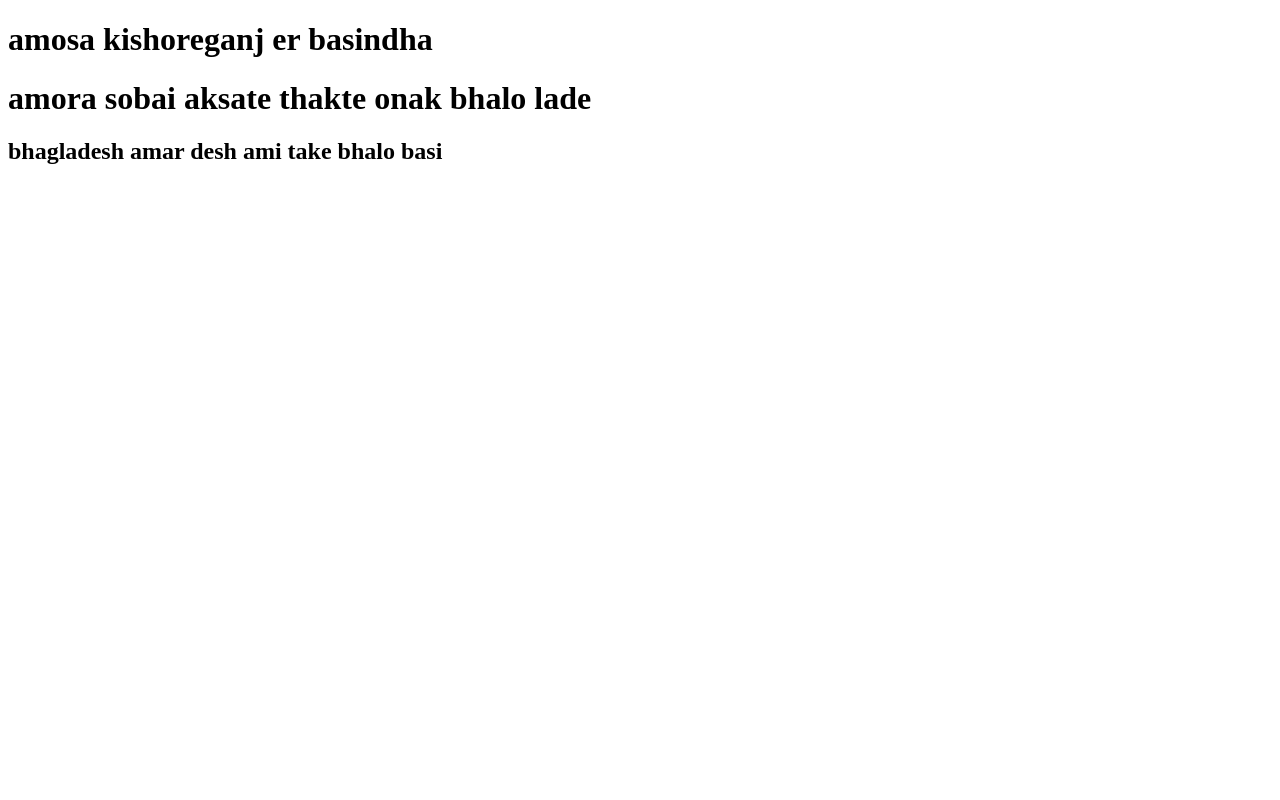
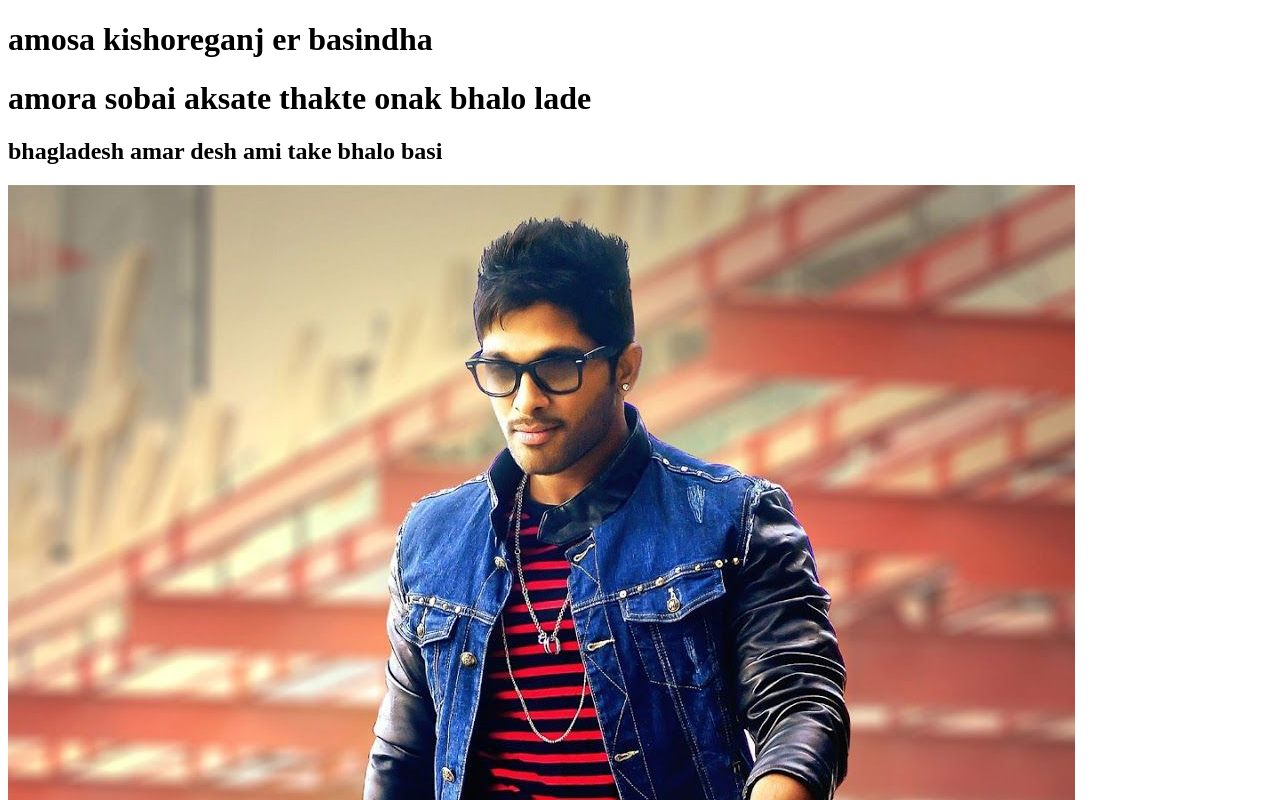
Before and after one commit to allparvez1018/others-folder, a plain HTML site: page index.html in a window 1280 px wide. Shown: the top 800 px of the page. Drawn offline with Linux system fonts and the light colour scheme.

Commit message:
allarjunvhqai

```diff
--- a/index.html
+++ b/index.html
@@ -12,6 +12,7 @@
    <h2>
        bhagladesh amar desh ami take bhalo basi
    </h2>
+   <img src="1262312.jpg" alt="">
 
 </body>
 </html>
```
Also changed, not shown: 1262312.jpg (added).
